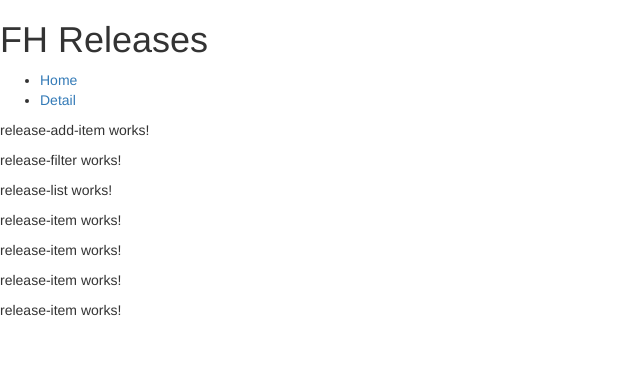
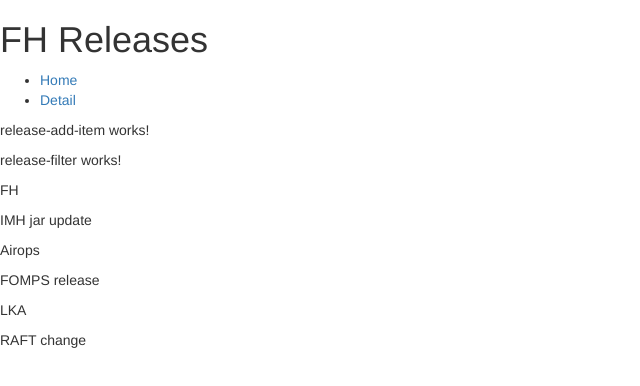
Before and after one commit to MattMasuda/workshop-app, an Angular app: page /#/home in a window 1280 px wide. Shown: the top 386 px of the page, without its empty margins (0-640 px from the left). Built offline with nearby package versions, Linux system fonts and the light colour scheme.

Commit message:
Add items and ngFor

```diff
--- a/src/app/release-list/release-list.component.html
+++ b/src/app/release-list/release-list.component.html
@@ -1,7 +1,4 @@
-<p>
-  release-list works!
-</p>
-<fh-release-item></fh-release-item>
-<fh-release-item></fh-release-item>
-<fh-release-item></fh-release-item>
-<fh-release-item></fh-release-item>
+<div *ngFor="let release of releases">
+  <p>{{ release.customer }}</p>
+  <p>{{ release.description }}<p>
+</div>
--- a/src/app/release-list/release-list.component.ts
+++ b/src/app/release-list/release-list.component.ts
@@ -7,6 +7,24 @@ import { Component, OnInit } from '@angular/core';
 })
 export class ReleaseListComponent implements OnInit {
 
+  releases: any[] = [
+    {
+      "id": 1,
+      "customer": "FH",
+      "description": "IMH jar update"
+    },
+    {
+      "id": 2,
+      "customer": "Airops",
+      "description": "FOMPS release"
+    },
+    {
+      "id": 3,
+      "customer": "LKA",
+      "description": "RAFT change"
+    }
+
+  ]
   constructor() { }
 
   ngOnInit() {
```
